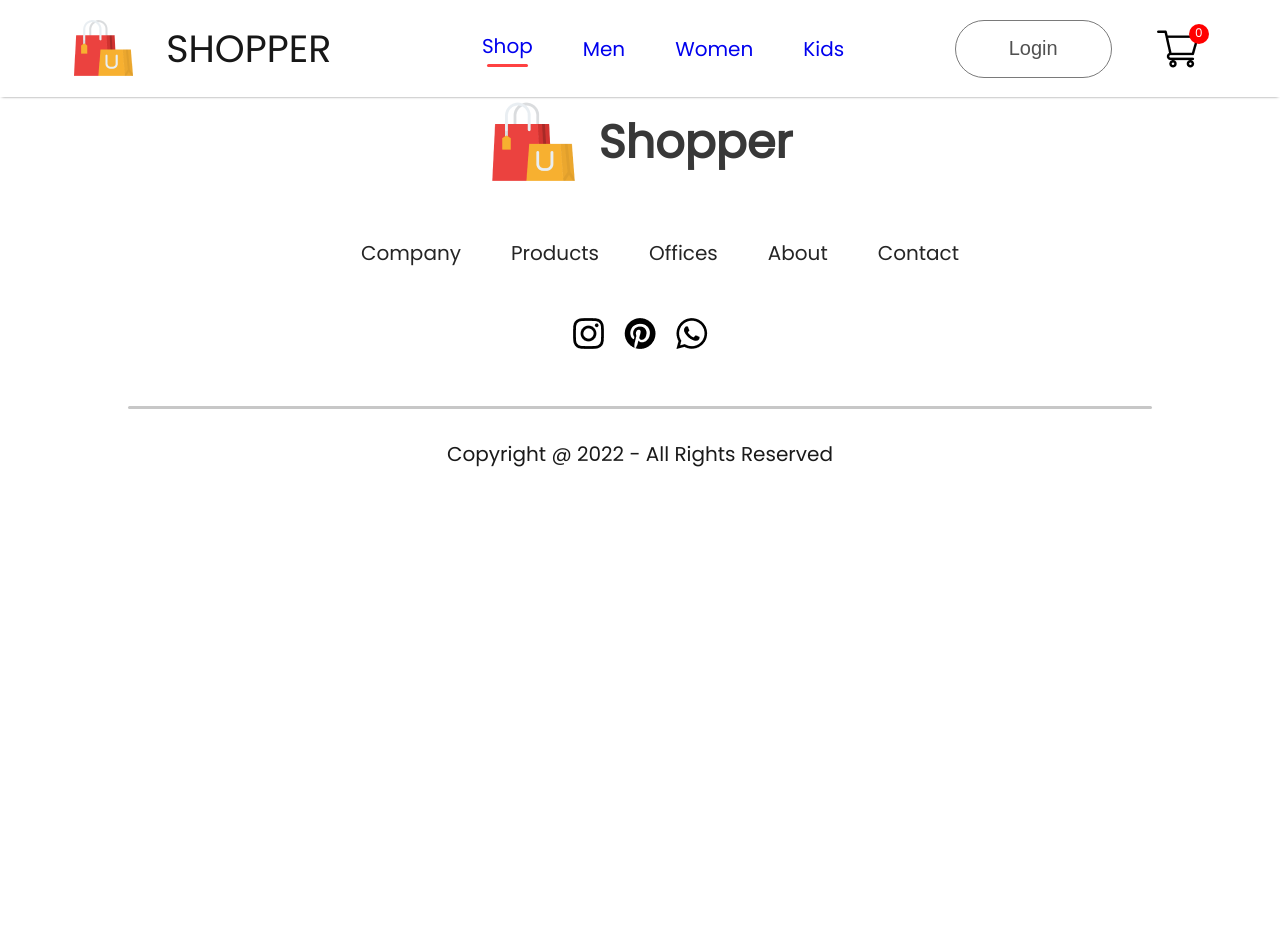
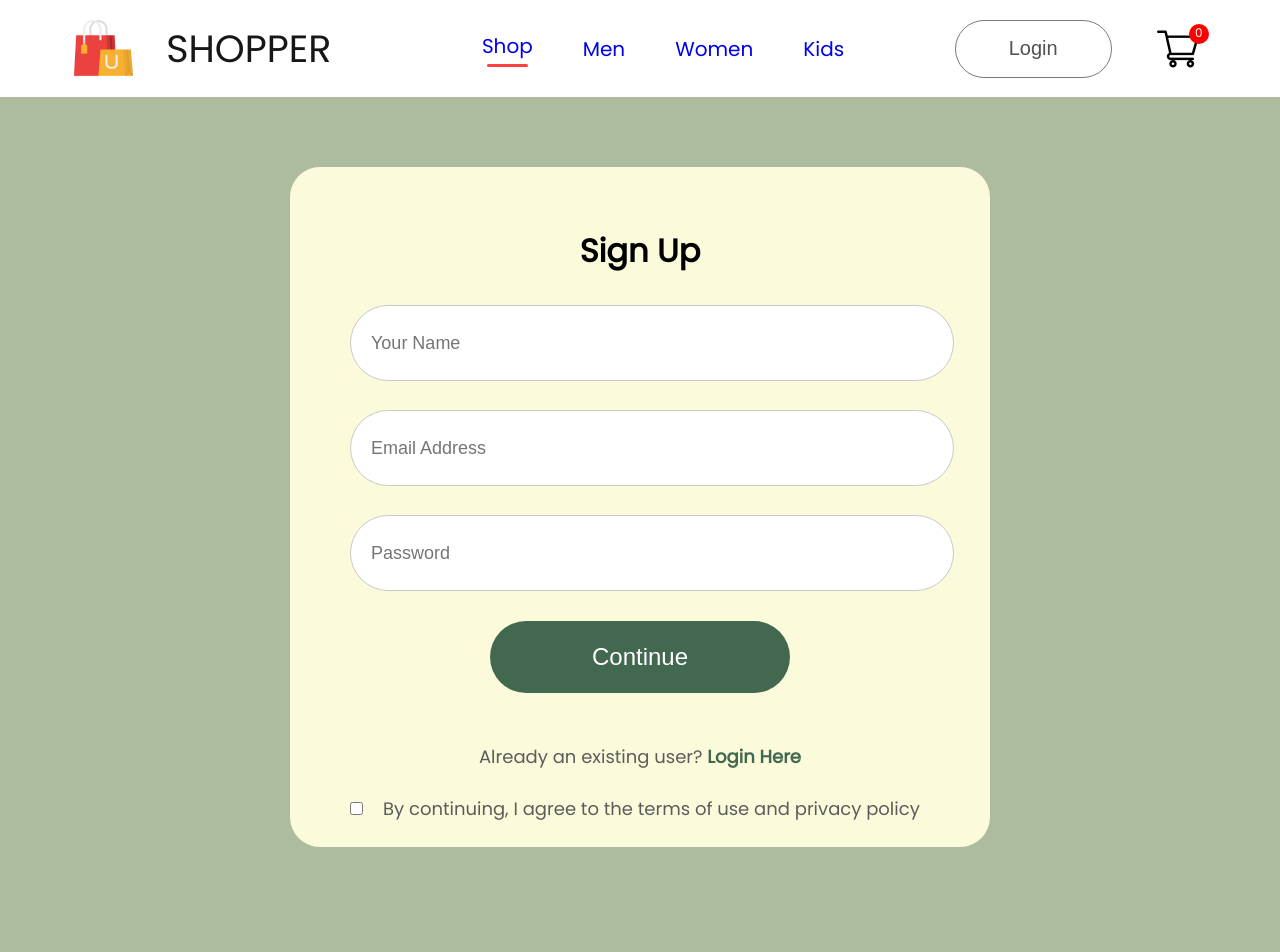
Before and after one commit to DileepChandra9597/E-Commerce-Website, a React (Create React App) app: page /login in a window 1280 px wide. Shown: the top 952 px of the page. Before the commit the page ends 800 px from the top, so only its background shows below. Built offline with nearby package versions, Linux system fonts and the light colour scheme.

Commit message:
feat: added LoginSignup file in jsx and css

```diff
--- a/src/Components/Hero/Hero.css
+++ b/src/Components/Hero/Hero.css
@@ -1,6 +1,6 @@
 .hero{
     height: 100vh;
-    background: linear-gradient(180deg, #fde1ff, #e1ffea22 60%);
+    background: linear-gradient(180deg, #A6E3E9, #e1ffea22 60%);
     display: flex;
 }
 .hero-left{
--- a/src/Components/NavBar/NavBar.jsx
+++ b/src/Components/NavBar/NavBar.jsx
@@ -21,7 +21,7 @@
             <li onClick={()=>{setMenu("kids")}}><Link style={{ textDecoration: 'none' }} to='/kids'>Kids</Link>{menu==="kids"?<hr/>:<></>}</li>
         </ul>
         <div className='nav-login-cart'>
-            <button>Login</button>
+            <Link to='/login'><button>Login</button></Link>
             <img src={cart_icon} alt='' />
             <div className="nav-cart-count">0</div>
         </div>
--- /dev/null
+++ b/src/Pages/CSS/LoginSignup.css
@@ -0,0 +1,64 @@
+.loginsignup{
+    width: 100%;
+    height: 100vh;
+    background-color: #ADBC9F;
+    padding-top: 70px;
+}
+.loginsignup-container{
+    width: 580px;
+    height: 600px;
+    border-radius: 30px;
+    background: #FBFADA;
+    margin: auto;
+    padding: 40px 60px;
+}
+.loginsignup-container h1{
+    margin: 20px 0px;
+}
+.loginsignup-fields{
+    display: flex;
+    flex-direction: column;
+    gap: 29px;
+    margin-top: 30px;
+}
+.loginsignup-fields input{
+    height: 72px;
+    width: 100%;
+    border-radius: 100px;
+    padding-left: 20px;
+    border: 1px solid #c9c9c9;
+    outline: none;
+    color: #5c5c5c;
+    font-size: 18px;
+}
+.loginsignup-container button{
+    width: 300px;
+    border-radius: 100px;
+    height: 72px;
+    color: white;
+    background: #436850 ;
+    margin: 30px;
+    border: none;
+    font-size: 24px;
+    font-weight: 500;
+    cursor: pointer;
+}
+.loginsignup-login{
+    margin-top: 20px;
+    color: #5c5c5c;
+    font-size: 18px;
+    font-weight: 500;
+}
+.loginsignup-login span{
+    color: #436850;
+    font-weight: 600;
+}
+.loginsignup-agree{
+    display: flex;
+    align-items: center;
+    margin-top: 25px;
+    gap: 20px;
+    color: #5c5c5c;
+    font-size: 18px;
+    font-weight: 500;
+}
--- a/src/Pages/LoginSignup.jsx
+++ b/src/Pages/LoginSignup.jsx
@@ -1,9 +1,23 @@
 import React from 'react'
+import './CSS/LoginSignup.css'
 
 const LoginSignup = () => {
   return (
-    <div>
-
+    <div className='loginsignup'>
+      <div className="loginsignup-container">
+        <h1>Sign Up</h1>
+        <div className="loginsignup-fields">
+          <input type='text' placeholder='Your Name'/>
+          <input type='email' placeholder='Email Address'/>
+          <input type='password' placeholder='Password'/>
+        </div>
+        <button>Continue</button>
+        <p className="loginsignup-login">Already an existing user? <span>Login Here</span></p>
+        <div className="loginsignup-agree">
+          <input type='checkbox'/>
+          <p>By continuing, I agree to the terms of use and privacy policy</p>
+        </div>
+      </div>
     </div>
   )
 }
```
